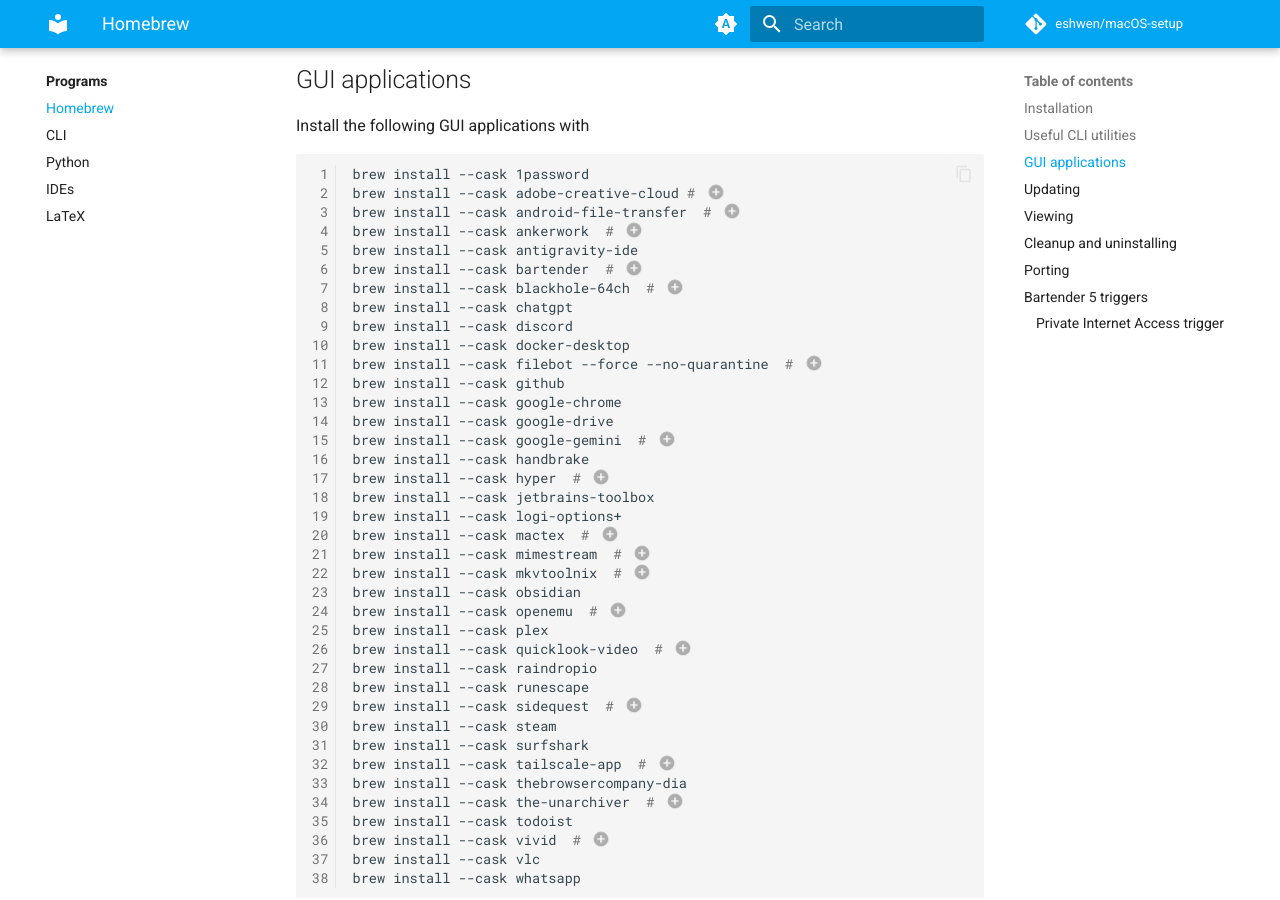
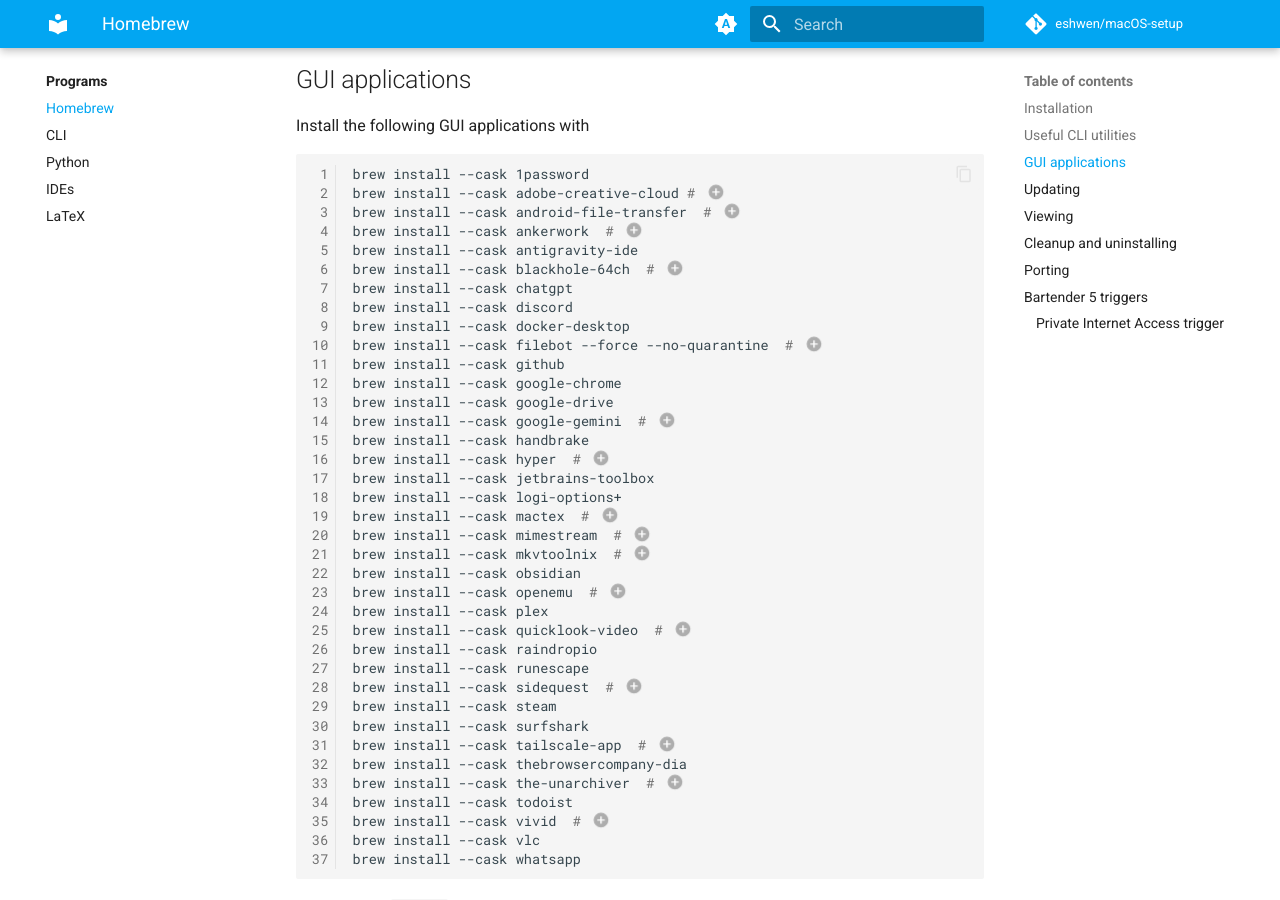
Before and after one commit to eshwen/macOS-setup, an MkDocs documentation site: the page built from docs/programs/homebrew.md, in a window 1280 px wide and 900 px high, scrolled down 788 px. Built offline with MkDocs 1.6.1 and Material for MkDocs 9.7.7, drawn with Linux system fonts in a browser that asks for light colours; comment, search, counter and statistics services are not loaded; the version menu is left out.

Commit message:
Remove Bartender
And update version numbers for various GUI applications in the Homebrew installation list.

````diff
--- a/docs/programs/homebrew.md
+++ b/docs/programs/homebrew.md
@@ -45,62 +45,60 @@
 
 ```sh
 brew install --cask 1password
-brew install --cask adobe-creative-cloud # (15)
+brew install --cask adobe-creative-cloud # (14)
 brew install --cask android-file-transfer  # (1)
 brew install --cask ankerwork  # (2)
 brew install --cask antigravity-ide
-brew install --cask bartender  # (3)
-brew install --cask blackhole-64ch  # (4)
+brew install --cask blackhole-64ch  # (3)
 brew install --cask chatgpt
 brew install --cask discord
 brew install --cask docker-desktop
-brew install --cask filebot --force --no-quarantine  # (5)
+brew install --cask filebot --force --no-quarantine  # (4)
 brew install --cask github
 brew install --cask google-chrome
 brew install --cask google-drive
-brew install --cask google-gemini  # (16)
+brew install --cask google-gemini  # (15)
 brew install --cask handbrake
-brew install --cask hyper  # (6)
+brew install --cask hyper  # (5)
 brew install --cask jetbrains-toolbox
 brew install --cask logi-options+
-brew install --cask mactex  # (7)
-brew install --cask mimestream  # (8)
-brew install --cask mkvtoolnix  # (9)
+brew install --cask mactex  # (6)
+brew install --cask mimestream  # (7)
+brew install --cask mkvtoolnix  # (8)
 brew install --cask obsidian
-brew install --cask openemu  # (10)
+brew install --cask openemu  # (9)
 brew install --cask plex
-brew install --cask quicklook-video  # (11)
+brew install --cask quicklook-video  # (10)
 brew install --cask raindropio
 brew install --cask runescape
-brew install --cask sidequest  # (12)
+brew install --cask sidequest  # (11)
 brew install --cask steam
 brew install --cask surfshark
-brew install --cask tailscale-app  # (14)
+brew install --cask tailscale-app  # (13)
 brew install --cask thebrowsercompany-dia
-brew install --cask the-unarchiver  # (17)
+brew install --cask the-unarchiver  # (16)
 brew install --cask todoist
-brew install --cask vivid  # (13)
+brew install --cask vivid  # (12)
 brew install --cask vlc
 brew install --cask whatsapp
 ```
 
 1. For copying files to Oculus Quest.
 2. For configuring my webcam.
-3. For menu bar organisation. Requires a licence.
-4. For capturing audio output alongside a screen recording.
-5. For batch renaming of files. Additional options required to start up properly.
-6. A nicer, modern terminal.
-7. For MacTeX distro of TeXLive with GUI applications.
-8. A modern, macOS-native Gmail client. Requires a subscription.
-9. For quickly adding/removing embedded audio and subtitle tracks from MKV files.
-10. Retro video game emulator.
-11. For thumbnails for mkv and other file formats.
-12. For sideloading more VR content onto Oculus Quest.
-13. Unlock higher brightness range on the display. Requires a licence.
-14. For remote access to other devices, e.g., a NAS.
-15. Manager for Lightroom and other Adobe products.
-16. Desktop client for Gemini's chat interface.
-17. A more versatile tool for decompressing archives than the built-in one.
+3. For capturing audio output alongside a screen recording.
+4. For batch renaming of files. Additional options required to start up properly.
+5. A nicer, modern terminal.
+6. For MacTeX distro of TeXLive with GUI applications.
+7. A modern, macOS-native Gmail client. Requires a subscription.
+8. For quickly adding/removing embedded audio and subtitle tracks from MKV files.
+9. Retro video game emulator.
+10. For thumbnails for mkv and other file formats.
+11. For sideloading more VR content onto Oculus Quest.
+12. Unlock higher brightness range on the display. Requires a licence.
+13. For remote access to other devices, e.g., a NAS.
+14. Manager for Lightroom and other Adobe products.
+15. Desktop client for Gemini's chat interface.
+16. A more versatile tool for decompressing archives than the built-in one.
 
 Typically, the `--cask` option is used when you want to install GUI applications. Certain packages like `handbrake` can operate solely on the command line. So in that case, just doing `brew install handbrake` would install the _formula_ (the CLI-only version), where `brew install --cask handbrake` will install the GUI application that sits in my `Applications` folder.
 
````
